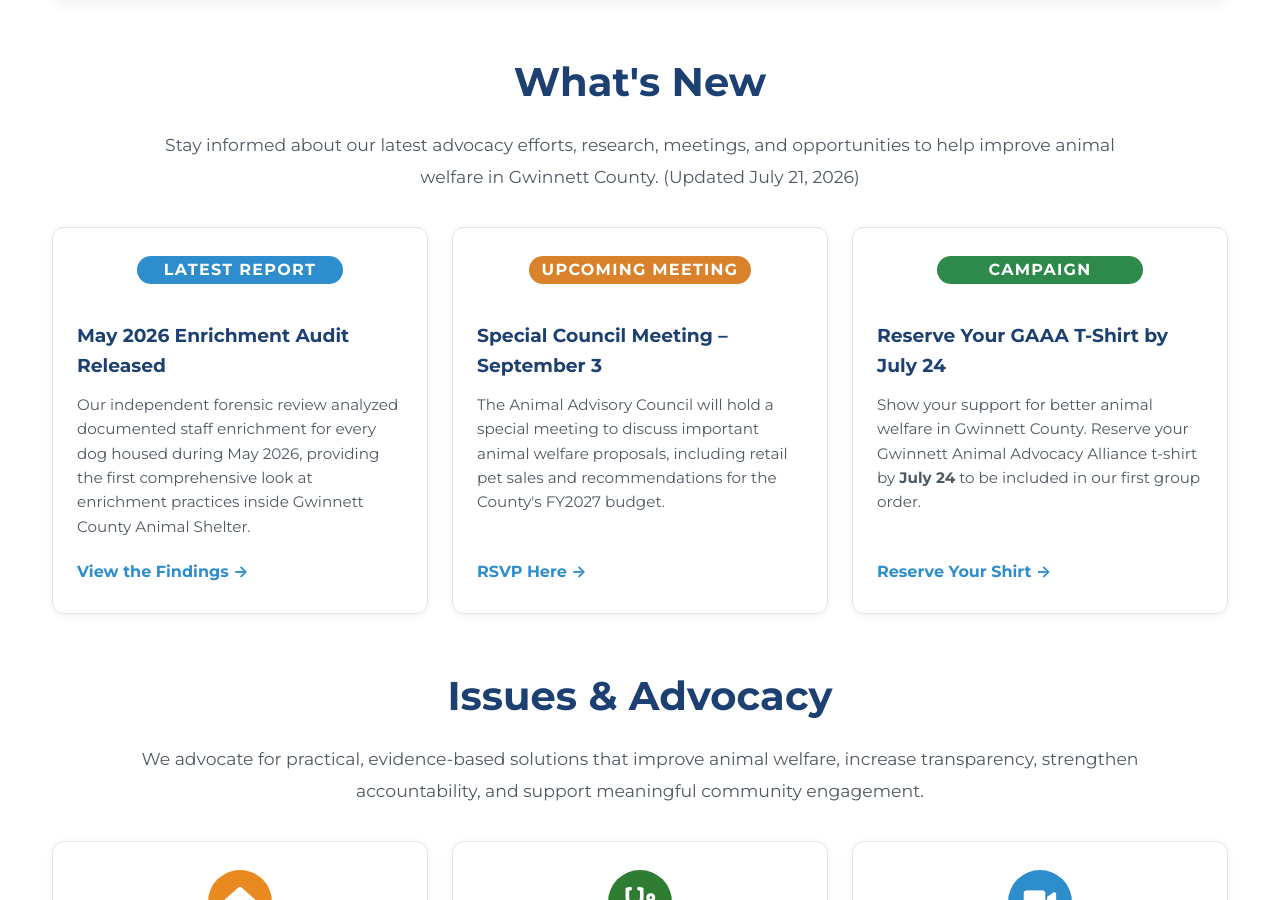
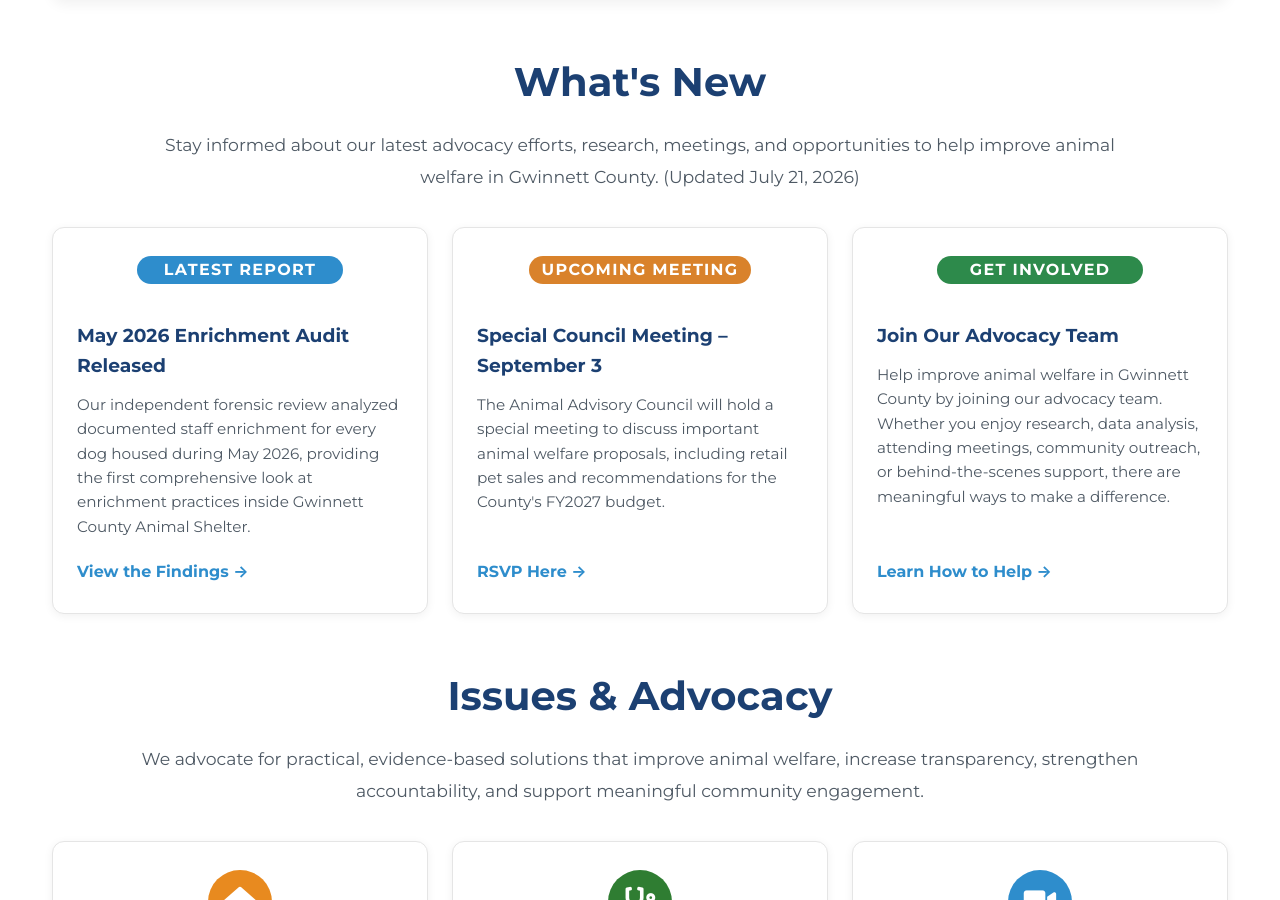
Before and after one commit to whitleybacon/gwinnett-animal-advocacy-alliance, a Jekyll site: the page built from index.html, in a window 1280 px wide and 900 px high, scrolled down 1035 px. Built offline with Jekyll 4.4.1, drawn with Linux system fonts in a browser that asks for light colours.

Commit message:
Update index.html

```diff
--- a/index.html
+++ b/index.html
@@ -112,23 +112,25 @@ height="0" width="0" style="display:none;visibility:hidden"></iframe></noscript>
         </div>
 
     <div class="home-card">
+
     <div class="status-badge-wrapper">
-                   <span class="status-badge badge-green">CAMPAIGN</span>
+                  <span class="status-badge badge-green">GET INVOLVED</span>
               </div>
 
-         <h3>Reserve Your GAAA T-Shirt by July 24</h3>
+              <h3>Join Our Advocacy Team</h3>
 
               <p>
-             Show your support for better animal welfare in Gwinnett County.
-             Reserve your Gwinnett Animal Advocacy Alliance t-shirt by
-             <strong>July 24</strong> to be included in our first group order.
+                  Help improve animal welfare in Gwinnett County by joining our advocacy
+                  team. Whether you enjoy research, data analysis, attending meetings,
+                  community outreach, or behind-the-scenes support, there are meaningful
+                  ways to make a difference.
               </p>
-         <a href="https://forms.gle/46jH8tzwbmC6D4yn6"
-             class="story-link"
-             target="_blank"
-             rel="noopener noreferrer">
-              Reserve Your Shirt &rarr;
+
+              <a href="{{ site.baseurl }}/get-involved/"
+                 class="story-link">
+                  Learn How to Help &rarr;
               </a>
+
           </div>
 
     </div>
```
Lines whose indentation alone changed are shown as unchanged.
